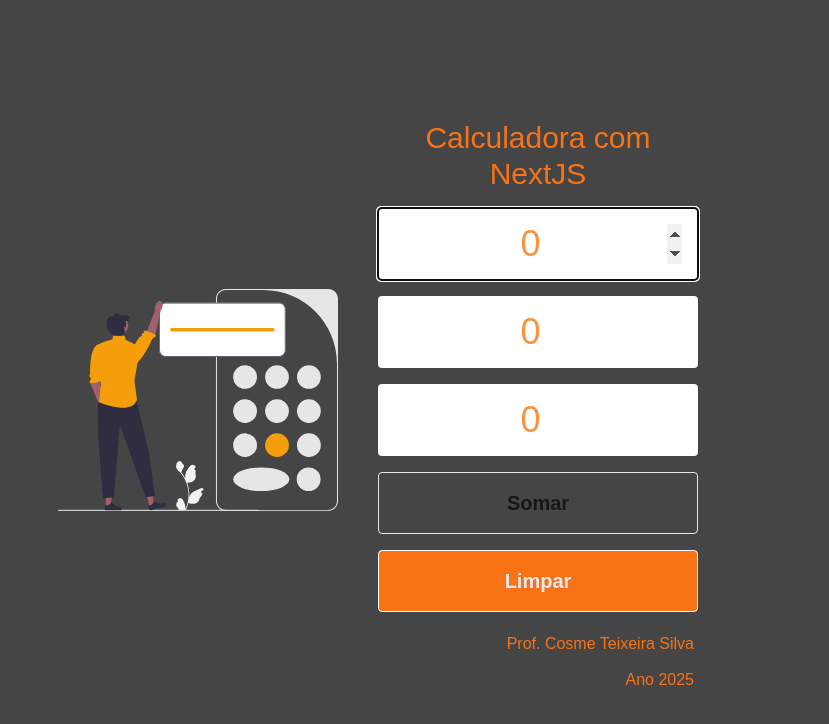
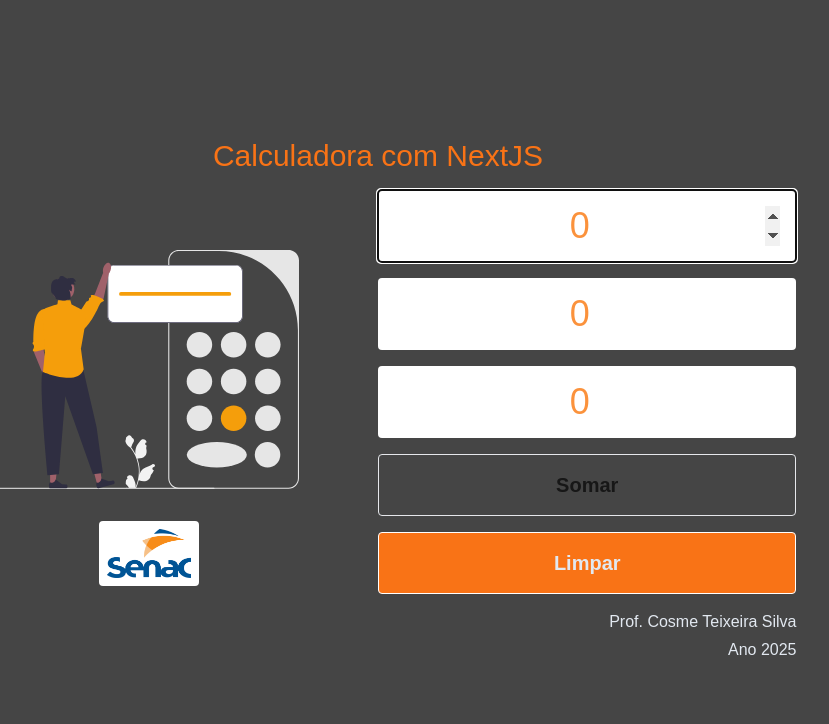
Before and after one commit to cosmeTeixeiraSilva/calculadoraNextJS, a Next.js app: page / in a window 1280 px wide. Shown: the top 724 px of the page, without its empty margins (262-1091 px from the left). Built offline with nearby package versions, Linux system fonts and the light colour scheme.

Commit message:
ATUALIZADO

```diff
--- a/app/_components/ladodireito.tsx
+++ b/app/_components/ladodireito.tsx
@@ -37,7 +37,7 @@
 
   return (
     <div className='flex flex-col space-y-4 w-1/2 '>
-          <h1 className="text-orange-500 text-3xl  text-center">Calculadora com NextJS</h1>
+
       <input
         type="number"
         className="rounded p-4 text-4xl text-orange-400 text-center"
@@ -73,8 +73,8 @@
       <div className="w-full text-end">
 
       <div className='flex flex-col gap-y-1' >
-      <label className="text-orange-500 text-md    p-1 rounded">Prof. Cosme Teixeira Silva</label>
-      <label className="text-orange-500 text-md    p-1 rounded">Ano 2025</label>
+      <label className="text-slate-200 text-md    rounded">Prof. Cosme Teixeira Silva</label>
+      <label className="text-slate-200 text-md     rounded">Ano 2025</label>
       </div>
       </div>
     </div>
--- a/app/_components/ladoesquerdo.tsx
+++ b/app/_components/ladoesquerdo.tsx
@@ -3,7 +3,7 @@
 
 function LadoEsquerdo() {
   return (
-    <div className='w-1/2'>
+    <div className='w-1/2 flex flex-col mx-auto items-center justify-center gap-y-8'>
 
     <Image
       src="/hero.svg"
@@ -12,8 +12,18 @@
       alt="Picture of the author"
     />
 
+
+      <Image
+        src="/Senac_logo.svg.png"
+        alt="Descrição da imagem"
+        width={100}
+        height={100}
+        className='bg-white rounded p-2 shadow-orange-50'
+      />
     </div>
-  )
+  );
 }
 
+
+
 export default LadoEsquerdo
--- a/app/page.tsx
+++ b/app/page.tsx
@@ -6,10 +6,16 @@
 export default function Home() {
 
   return (
-    <div className="flex  items-center justify-center h-screen space-y-4 w-1/2 mx-auto gap-x-10 bg-[#454545]">
-    <LadoEsquerdo />
-    <LadoDireito />
+    <div className="flex flex-col w-2/3 mx-auto h-screen text-center justify-center">
 
+      <label  className="text-orange-500 text-3xl  text-center ">Calculadora com NextJS</label>
+      <div className="flex  items-center justify-center  space-y-4  mx-auto gap-x-10 bg-[#454545]">
+
+
+      <LadoEsquerdo />
+      <LadoDireito />
+
+      </div>
     </div>
   );
 }
```
Also changed, not shown: public/Senac_logo.svg.png (added).
